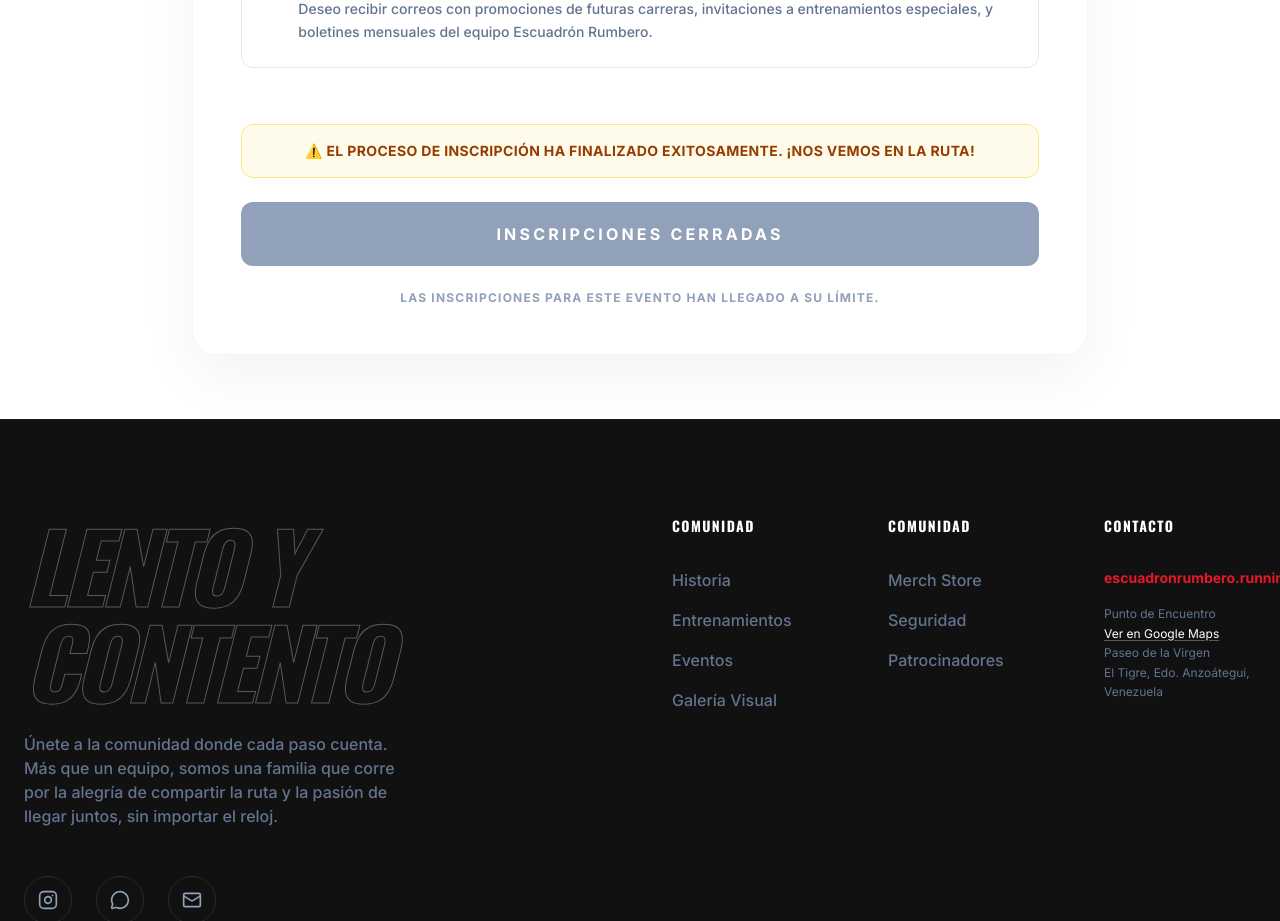
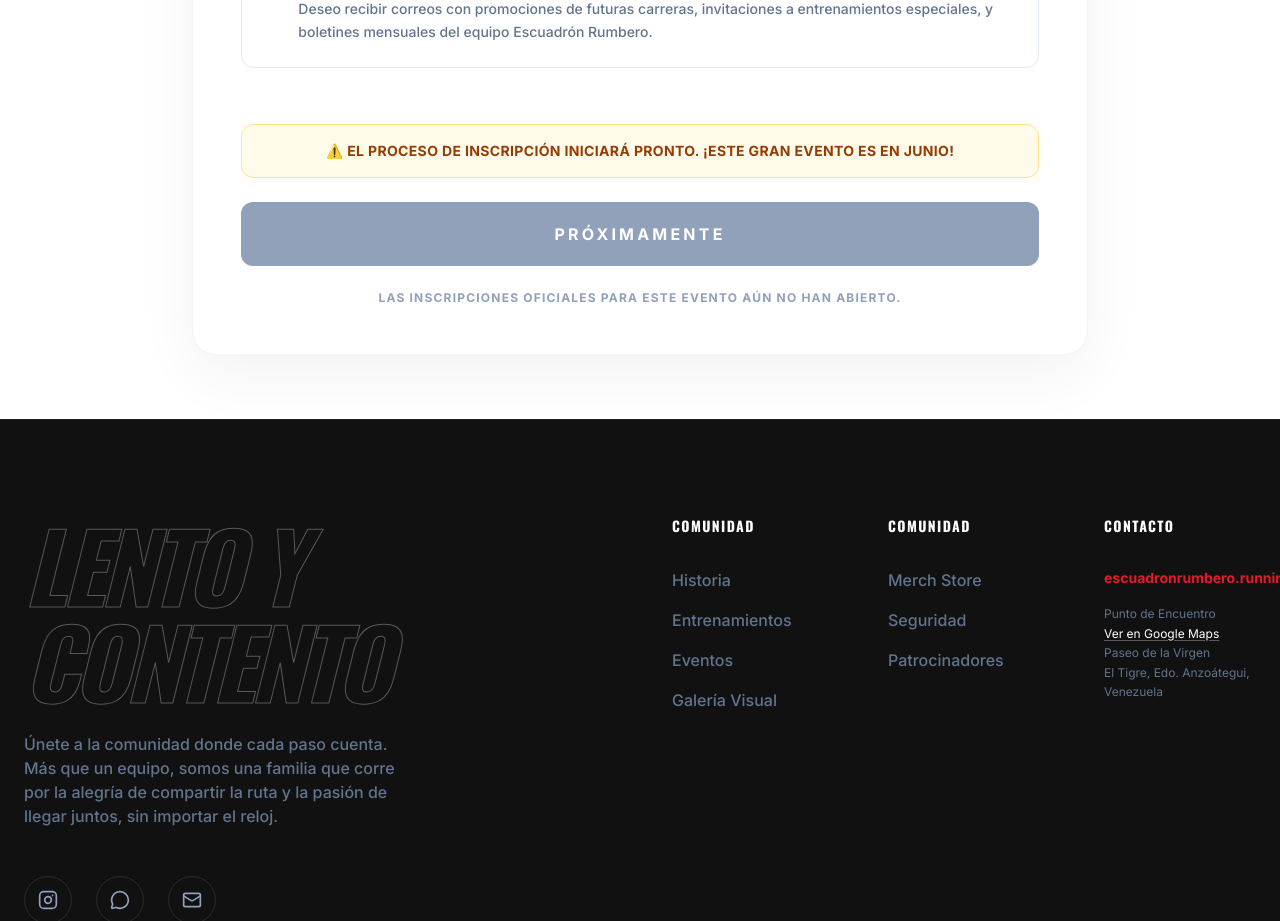
Before and after one commit to Bright-Drive-Labs/running-team-errt, a React (Vite) app: page /events in a window 1280 px wide. Shown: the part 1860-2781 px from the top of the page. Built offline with nearby package versions, Linux system fonts and the light colour scheme.

Commit message:
⏳ Update to PRÓXIMAMENTE

```diff
--- a/src/pages/Events.jsx
+++ b/src/pages/Events.jsx
@@ -275,12 +275,12 @@ export default function Events() {
 
                 <div className="pt-4">
                   <div className="bg-amber-50 border border-amber-200 text-amber-800 p-4 rounded-xl mb-6 text-center font-bold text-sm uppercase tracking-wide">
-                    ⚠️ El proceso de inscripción ha finalizado exitosamente. ¡Nos vemos en la ruta!
+                    ⚠️ El proceso de inscripción iniciará pronto. ¡Este gran evento es en Junio!
                   </div>
                   <button type="button" disabled className="w-full bg-slate-400 text-white font-black uppercase tracking-[0.2em] py-5 rounded-xl cursor-not-allowed flex items-center justify-center gap-3">
-                    INSCRIPCIONES CERRADAS
+                    PRÓXIMAMENTE
                   </button>
-                  <p className="text-center text-xs font-bold text-slate-400 uppercase tracking-widest mt-6">Las inscripciones para este evento han llegado a su límite.</p>
+                  <p className="text-center text-xs font-bold text-slate-400 uppercase tracking-widest mt-6">Las inscripciones oficiales para este evento aún no han abierto.</p>
                 </div>
               </form>
             )}
```
Also changed, not shown: 1 other file (tests, documents, lock files or other folders).
